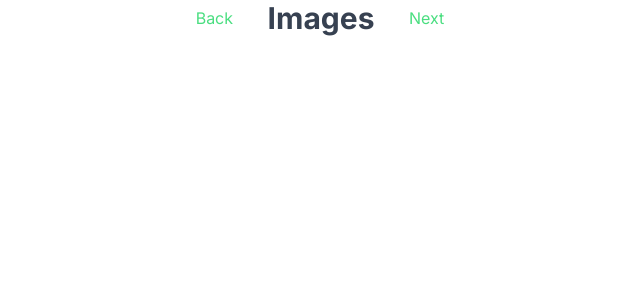
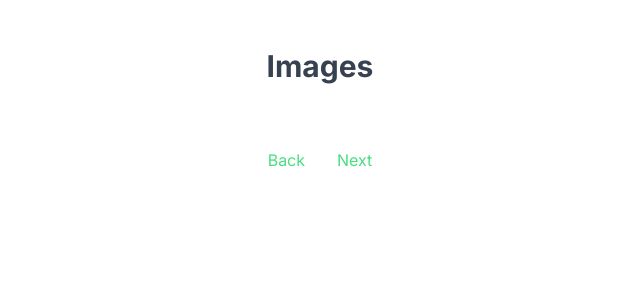
Before and after one commit to HongxinZhou/soft3888_test, a Next.js app: page /images in a window 1280 px wide. Shown: the top 300 px of the page, without its empty margins (320-960 px from the left). Built offline with nearby package versions, Linux system fonts and the light colour scheme.

Commit message:
set image page

```diff
--- a/src/app/images/page.tsx
+++ b/src/app/images/page.tsx
@@ -5,7 +5,19 @@ import Link from "next/link";
 
 export default function Images() {
   return (
-    <div className="flex justify-center items-center mb-8">
+    <div className="min-h-[25rem] w-full flex flex-col items-center gap-1 p-12 bg-white">
+
+
+      <div className="mb-8 text-center">
+        <label className="text-3xl font-bold text-gray-700 w-36 text-center">
+          Images
+        </label>
+      </div>
+
+      <br />
+
+      <div className="text-center flex flex-row space-x-18">
+
         <button
           onClick={handleClickForBackButton}
           className="text-green-400 mr-4"
@@ -13,16 +25,13 @@ export default function Images() {
           Back
         </button>
 
-      <label className="text-3xl font-bold text-gray-700 w-36 text-center">
-        Images
-      </label>
-
         <button
           onClick={handleClickForNextButton}
           className="text-green-400 ml-4"
         >
           Next
         </button>
+      </div>
     </div>
   );
 
```
Lines whose indentation alone changed are shown as unchanged.
